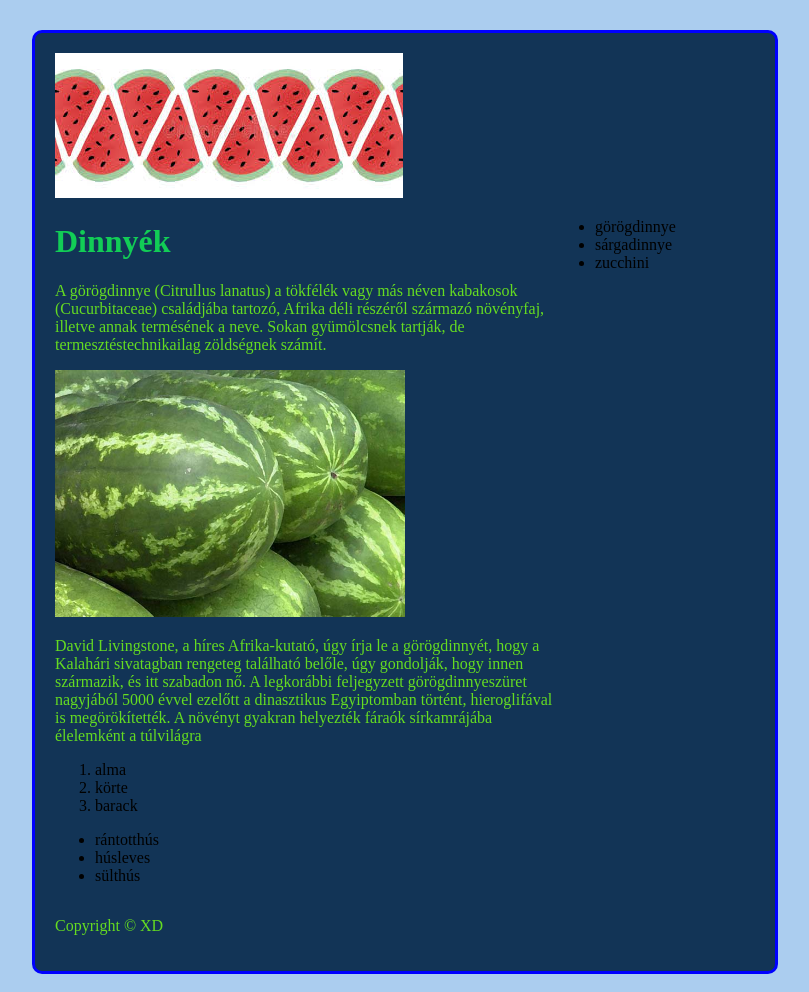
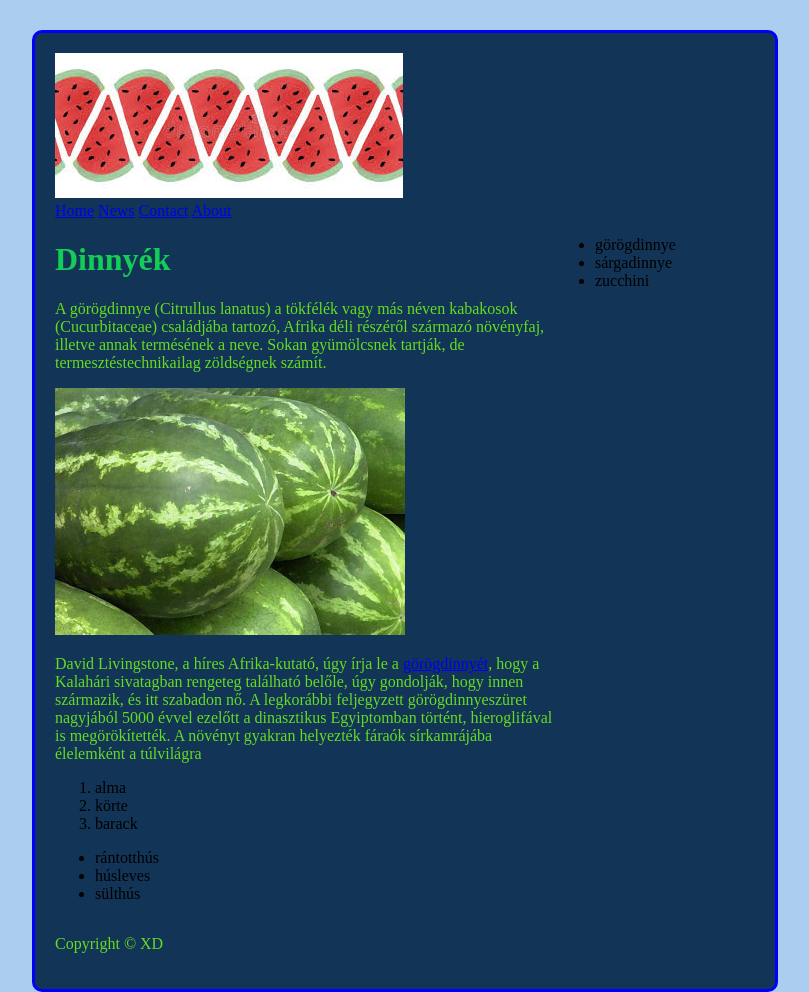
Before and after one commit to orsosd25ad-hub/2025-10-06, a plain HTML site: page index.html in a window 1280 px wide. Shown: the whole page, without its empty margins (235-1044 px from the left). Drawn offline with Linux system fonts and the light colour scheme.

Commit message:
Navigation

```diff
--- a/index.html
+++ b/index.html
@@ -15,7 +15,11 @@
             <img src="letöltés.jpg" alt="">
         </div>
 
-        <div class="nav">
+        <div class="topnav">
+            <a class="active" href="#home">Home</a>
+            <a href="#news">News</a>
+            <a href="#contact">Contact</a>
+            <a href="#about">About</a>
 
         </div>
 
@@ -25,7 +29,7 @@
                 Afrika déli részéről származó növényfaj, illetve annak termésének a neve. Sokan gyümölcsnek tartják, de
                 termesztéstechnikailag zöldségnek számít.</p>
             <img src="Summer_99.jpg" alt="Görögdinnye">
-            <p>David Livingstone, a híres Afrika-kutató, úgy írja le a görögdinnyét, hogy a Kalahári sivatagban rengeteg
+            <p>David Livingstone, a híres Afrika-kutató, úgy írja le a <a href="https://hu.wikipedia.org/wiki/G%C3%B6r%C3%B6gdinnye" target="_blank">görögdinnyét</a>, hogy a Kalahári sivatagban rengeteg
                 található belőle, úgy gondolják, hogy innen származik, és itt szabadon nő. A legkorábbi feljegyzett
                 görögdinnyeszüret nagyjából 5000 évvel ezelőtt a dinasztikus Egyiptomban történt, hieroglifával is
                 megörökítették. A növényt gyakran helyezték fáraók sírkamrájába élelemként a túlvilágra</p>
--- a/style.css
+++ b/style.css
@@ -34,3 +34,12 @@ img{
 .Clear {
     clear: both;
 }
+
+.topnav {
+    background-color: #111
+    overflow: hidden;
+}
+
+.topnav a {
+
+}
```
